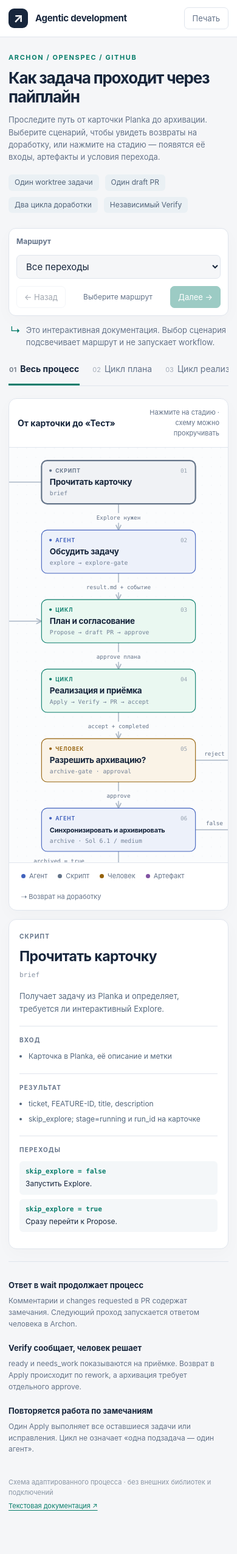
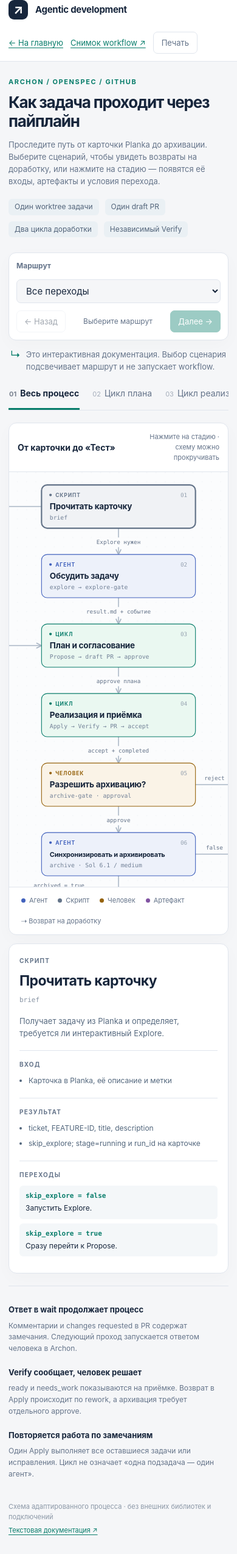
Before and after one commit to khataev/archon-pipeline-showcase, a Jekyll site: the page docs/pipeline.html, which Jekyll copies as it is, in a window 390 px wide. Shown: the whole page at 61% size. Built offline with Jekyll 4.4.1, drawn with Linux system fonts in a browser that asks for light colours; before the commit the page ends 2508 px from its top, so only the background shows below that.

Commit message:
Upd interactive map

```diff
--- a/docs/pipeline.html
+++ b/docs/pipeline.html
@@ -110,7 +110,9 @@
     @media (max-width: 760px) {
       .shell { padding: 0 14px; }
       .topbar { min-height: 60px; }
-      .brand small, .header-actions a { display: none; }
+      .brand small { display: none; }
+      .topbar, .header-actions { flex-wrap: wrap; }
+      .header-actions { gap: 12px; padding-bottom: 12px; }
       .intro { padding-top: 25px; }
       .intro p { font-size: 13px; }
       .controls { padding: 12px; gap: 12px; }
@@ -145,7 +147,8 @@
     <div class="shell topbar">
       <div class="brand"><span class="brand-mark" aria-hidden="true">↗</span> Agentic development <small>карта процесса</small></div>
       <div class="header-actions">
-        <a href="../examples/workflow.yaml">Снимок workflow ↗</a>
+        <a href="https://khataev.github.io/archon-pipeline-showcase/">← На главную</a>
+        <a href="https://github.com/khataev/archon-pipeline-showcase/blob/master/examples/workflow.yaml" target="_blank" rel="noopener noreferrer">Снимок workflow ↗</a>
         <button class="quiet-button" type="button" id="print">Печать</button>
       </div>
     </div>
```
